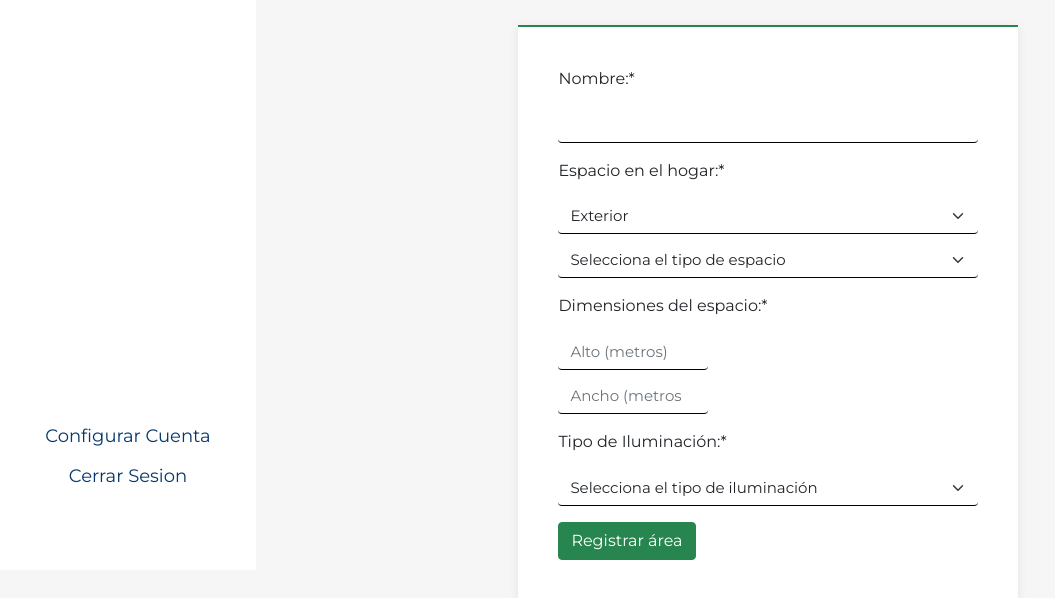
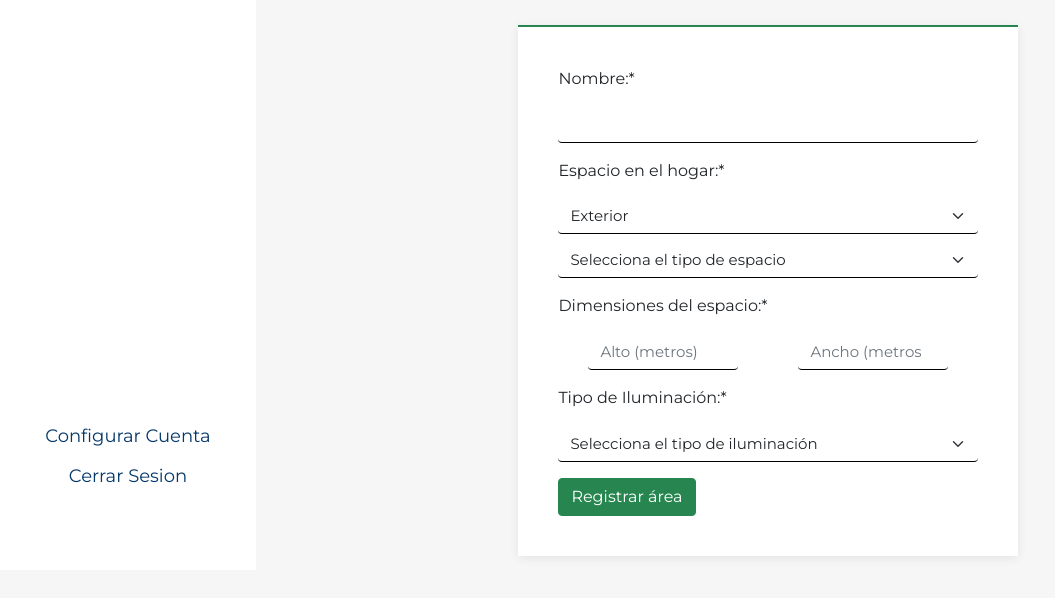
Before and after one commit to csantanacont/Proyecto1_Plantas, a plain HTML site: page public/agregarArea.html in a window 1280 px wide. Shown: the part 230-828 px from the top of the page, without its empty margins (0-1055 px from the left). Drawn offline with nearby package versions, Linux system fonts and the light colour scheme; some packages are replaced by stand-ins of ours; a script that the page names is missing.

Commit message:
cambios en interfaces

```diff
--- a/public/agregarArea.html
+++ b/public/agregarArea.html
@@ -5,6 +5,7 @@
   <meta charset="utf-8" />
   <meta name="viewport" content="width=device-width, initial-scale=1.0, shrink-to-fit=no" />
   <title>Registrar área</title>
+  <link href="./css/areas.css" rel="stylesheet" />
   <link rel="stylesheet" href="./bootstrap/css/bootstrap.min1.css" />
   <link rel="stylesheet" href="https://fonts.googleapis.com/css?family=Montserrat:400,400i,700,700i,600,600i" />
   <link rel="stylesheet" href="https://cdnjs.cloudflare.com/ajax/libs/baguettebox.js/1.10.0/baguetteBox.min.css" />
@@ -73,11 +74,14 @@
           </div>
 
           <div class="mb-3">
-            <label class="form-label" for="especie">Dimensiones del espacio:*</label><input
-              class="form-control item cajasTexto shadow-none" type="number" min="1" max="5" required id="altoArea" placeholder="Alto (metros)"
-              style="width: 150px"/>
-            <input class="form-control item cajasTexto shadow-none" type="number" min="1" max="5" required id="anchoArea"
-              placeholder="Ancho (metros)" style="width: 150px"/>
+            <label class="form-label" for="especie">Dimensiones del espacio:*</label>
+            <div class="flex">
+              <input
+                class="form-control item cajasTexto shadow-none" type="number" min="1" max="5" required id="altoArea" placeholder="Alto (metros)"
+                style="width: 150px"/>
+              <input class="form-control item cajasTexto shadow-none" type="number" min="1" max="5" required id="anchoArea"
+                placeholder="Ancho (metros)" style="width: 150px"/>
+            </div>
             <!--
                 TODO Formato de ingreso por definir
               -->
--- a/public/css/areas.css
+++ b/public/css/areas.css
@@ -58,3 +58,9 @@
     width: 80px;
     height: 80px;
 }
+
+.flex{
+    display: flex;
+    justify-content: space-around;
+    align-items: center;
+}
```
Also changed, not shown: public/index.html (+2 -2 lines), public/misAreas.html (+14 -5 lines).
